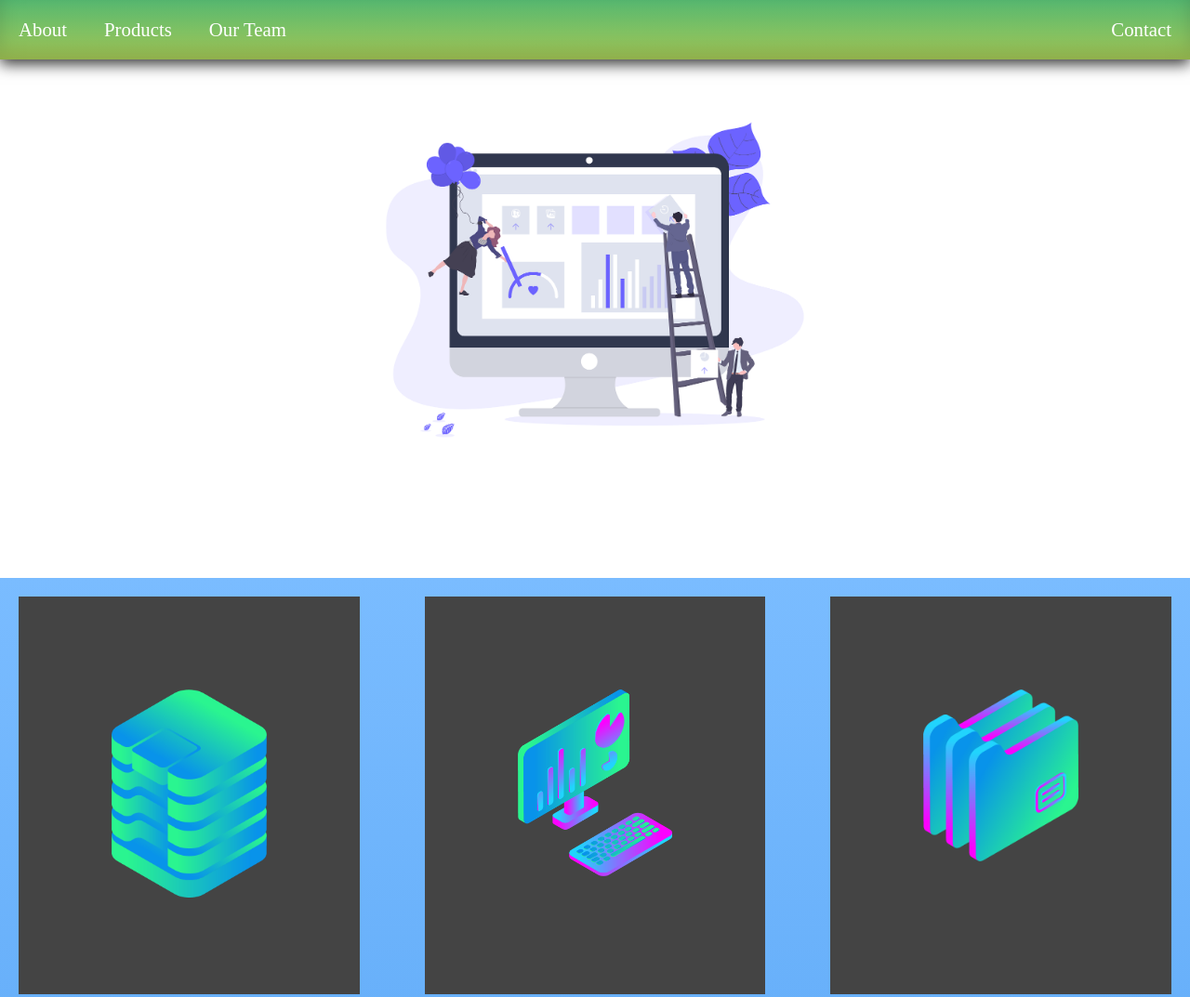
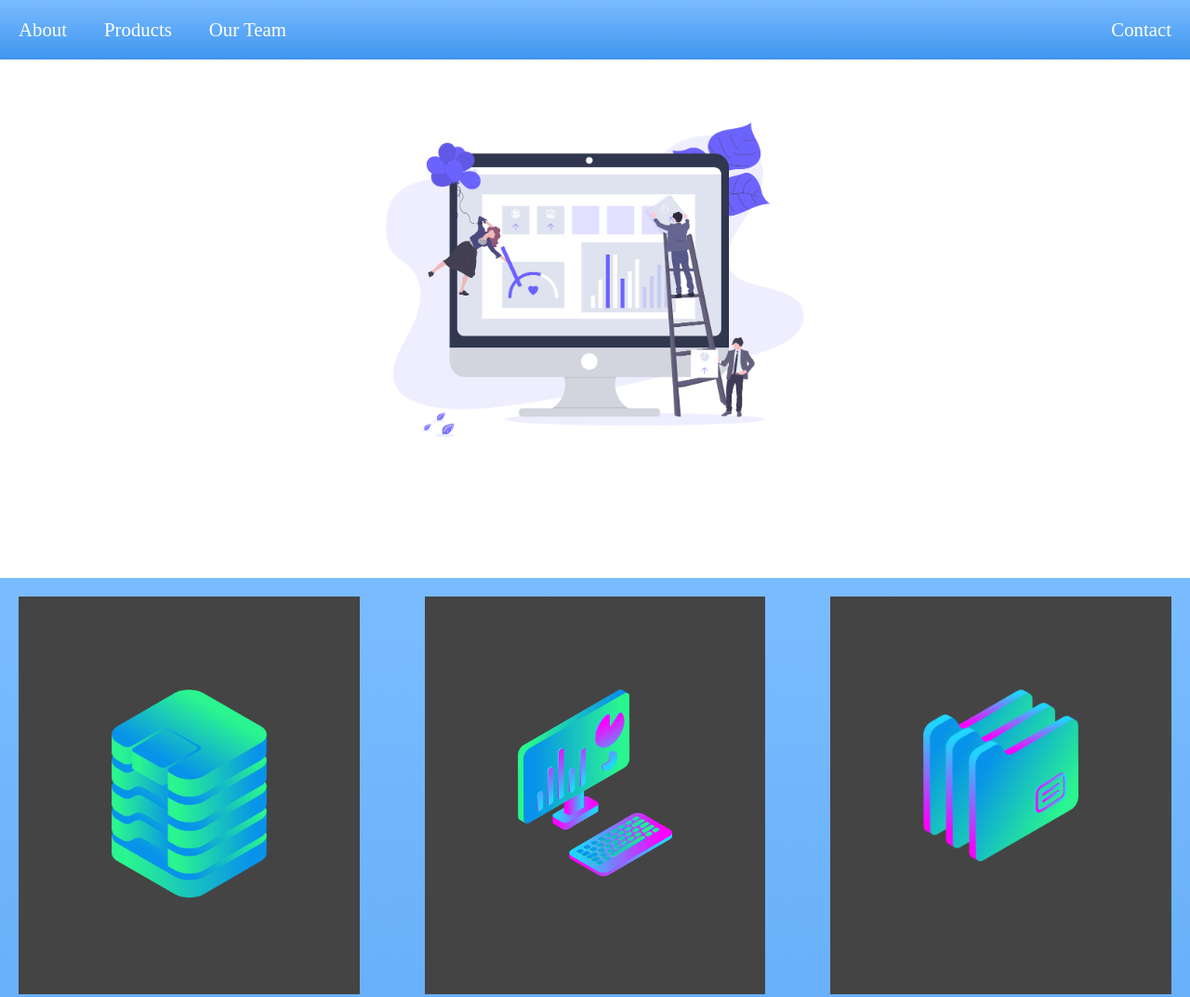
Before and after one commit to mecskyverse/Layout-project, a plain HTML site: page index.html in a window 1280 px wide. Shown: the top 1073 px of the page at 93% size. Drawn offline with Linux system fonts and the light colour scheme.

Commit message:
Navbar color blue

```diff
--- a/index.html
+++ b/index.html
@@ -8,7 +8,7 @@
 
 <body>
 
-  <div class="zone green sticky">
+  <div class="zone blue sticky">
     <nav class="cont">
       <a href="1.jpg" class="about">About</a>
       <a href="2.jpg" class="pro">Products</a>
--- a/style.css
+++ b/style.css
@@ -10,9 +10,6 @@
     transition: all 0.3s linear;
 }
 
-.green {
-    overflow: hidden;
-}
 
 .sticky {
     position: fixed;
@@ -89,22 +86,7 @@ img {
     align-items: center;
 }
 
-.green {
-    background: #56B870;
-    /* Old browsers */
-    background: -moz-linear-gradient(top, #56B870 0%, #a5c956 100%);
-    /* FF3.6+ */
-    background: -webkit-gradient(linear, left top, left bottom, color-stop(0%, #56B870), color-stop(100%, #a5c956));
-    /* Chrome,Safari4+ */
-    background: -webkit-linear-gradient(top, #56B870 0%, #a5c956 100%);
-    /* Chrome10+,Safari5.1+ */
-    background: -o-linear-gradient(top, #56B870 0%, #a5c956 100%);
-    /* Opera 11.10+ */
-    background: -ms-linear-gradient(top, #56B870 0%, #a5c956 100%);
-    /* IE10+ */
-    background: linear-gradient(top, #56B870 0%, #a5c956 100%);
-    /* W3C */
-}
+
 
 /***********************************************************************
  *  Red Background
```
